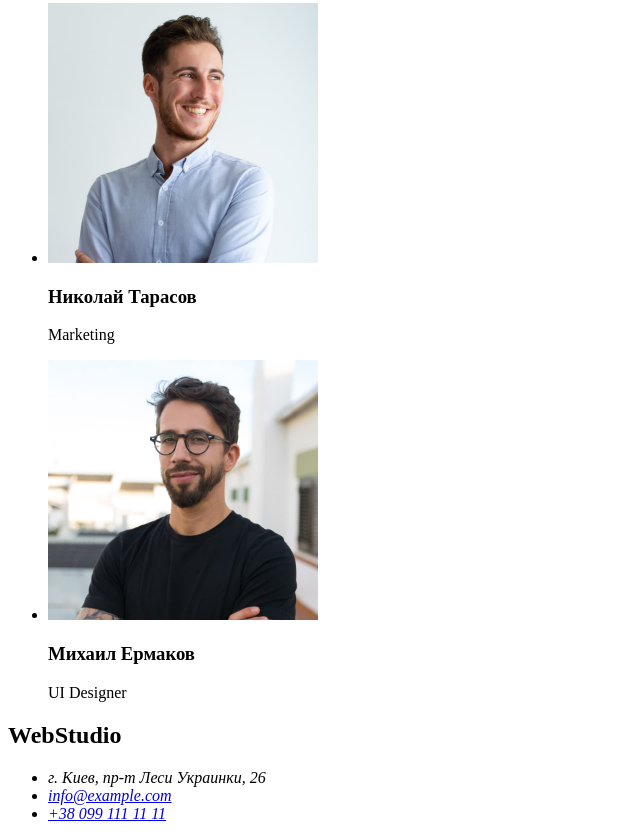
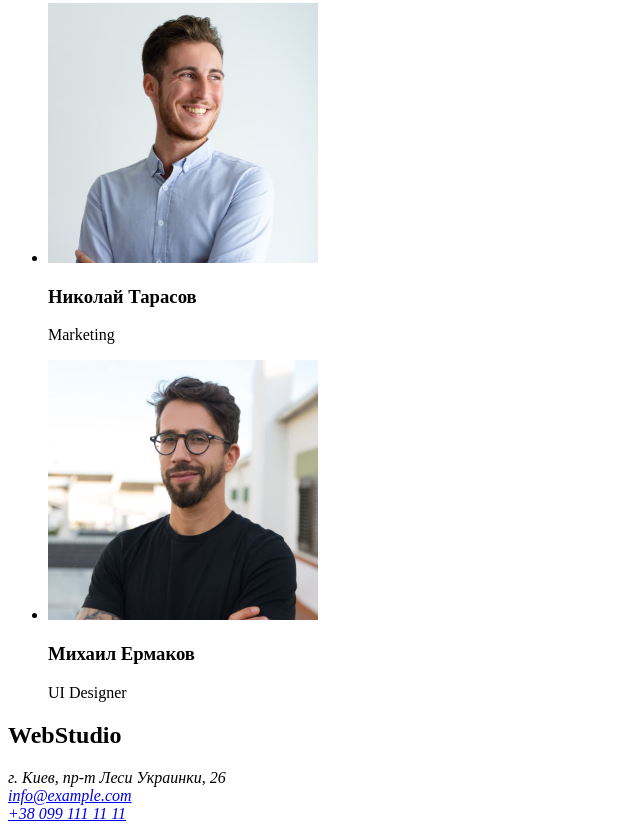
Before and after one commit to vladkand/goit-markup-hw-01, a plain HTML site: page index.html in a window 1280 px wide. Shown: the part 2358-3197 px from the top of the page, without its empty margins (0-640 px from the left). Drawn offline with Linux system fonts and the light colour scheme.

Commit message:
Ркдактирование footer
В теге адресс удален список, и добавлен 1 абз. с тегами <br>

```diff
--- a/index.html
+++ b/index.html
@@ -107,11 +107,10 @@
   <footer>
     <h2 class="logo-footer"><span>Web</span><span>Studio</span></h2>
     <address>
-      <ul class="adress-footer">
-        <li class="address-footer-item">г. Киев, пр-т Леси Украинки, 26</li>
-        <li class="address-footer-item"><a href="mailto:info@example.com">info@example.com</a></li>
-        <li class="address-footer-item"><a href="tel:+380991111111">+38 099 111 11 11</a></li>
-      </ul>
+      <p class="">г. Киев, пр-т Леси Украинки, 26<br>
+        <a href="mailto:info@example.com">info@example.com</a><br>
+        <a href="tel:+380991111111">+38 099 111 11 11</a>
+      </p>
     </address>
   </footer>
 </body>
```
